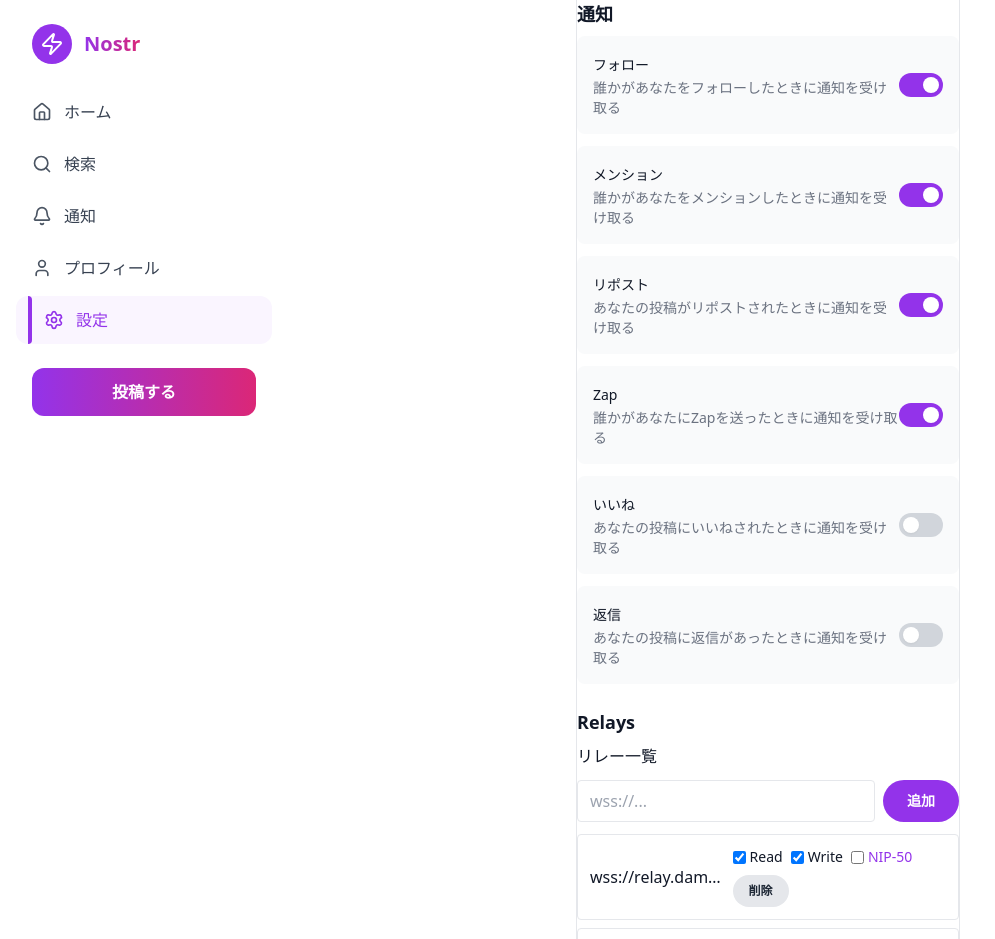
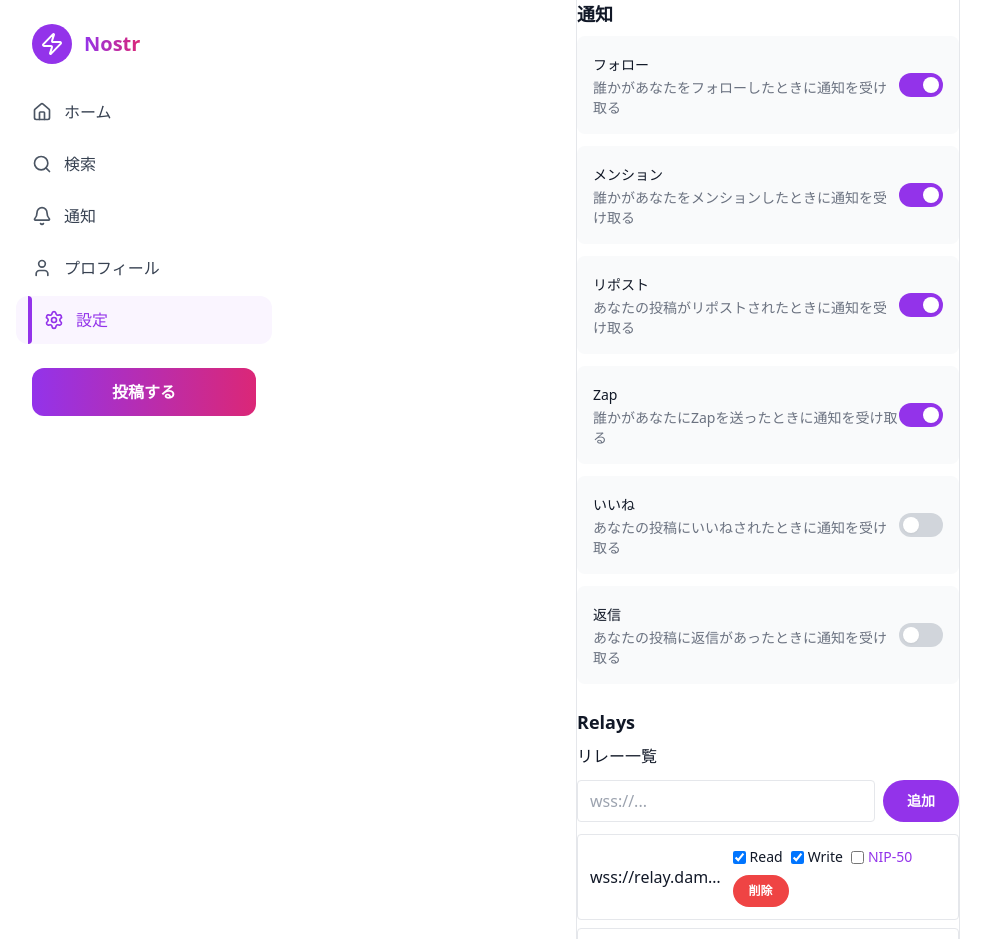
Before and after one commit to Hakkadaikon/nostr-front, a Next.js app: page /settings in a window 1280 px wide. Shown: the top 939 px of the page, without its empty margins (0-995 px from the left). Built offline with nearby package versions, Linux system fonts and the light colour scheme.

Commit message:
style: align button colors with intent

```diff
--- a/app/notifications/page.tsx
+++ b/app/notifications/page.tsx
@@ -50,7 +50,7 @@ export default function NotificationsPage() {
             {filteredNotifications.length > 0 && (
               <button
                 onClick={handleClearAll}
-                className="p-1.5 text-gray-500 hover:text-red-500 dark:text-gray-400 dark:hover:text-red-400 transition-colors"
+                className="p-1.5 text-red-500 hover:text-red-600 dark:text-red-400 dark:hover:text-red-300 transition-colors"
                 title="すべての通知を削除"
               >
                 <Trash2 size={18} />
--- a/components/compose/ComposeModal.tsx
+++ b/components/compose/ComposeModal.tsx
@@ -97,7 +97,7 @@ export default function ComposeModal() {
               <Button
                 onClick={handleClose}
                 disabled={loading}
-                className="bg-gray-300 hover:bg-gray-400 text-gray-800"
+                variant="secondary"
               >
                 キャンセル
               </Button>
--- a/components/relays/RelayManager.tsx
+++ b/components/relays/RelayManager.tsx
@@ -53,8 +53,8 @@ export default function RelayManager() {
                 </label>
                 <Button
                   onClick={() => remove(r.url)}
+                  variant="danger"
                   className="whitespace-nowrap text-xs px-3 py-1"
-                  variant="secondary"
                 >
                   削除
                 </Button>
@@ -95,7 +95,8 @@ export default function RelayManager() {
             </div>
             <Button
               onClick={() => setSearchRelay(null)}
-              className="text-xs bg-red-500 hover:bg-red-600"
+              variant="danger"
+              className="text-xs"
             >
               削除
             </Button>
--- a/components/ui/Button.tsx
+++ b/components/ui/Button.tsx
@@ -1,7 +1,7 @@
 import clsx from 'clsx';
 import { ButtonHTMLAttributes } from 'react';
 
-type ButtonVariant = 'primary' | 'secondary' | 'ghost';
+type ButtonVariant = 'primary' | 'secondary' | 'ghost' | 'danger';
 
 interface ButtonProps extends ButtonHTMLAttributes<HTMLButtonElement> {
   variant?: ButtonVariant;
@@ -11,8 +11,9 @@ const BASE_CLASSES = 'inline-flex items-center justify-center rounded-full px-4
 
 const VARIANT_CLASSES: Record<ButtonVariant, string> = {
   primary: 'bg-purple-600 text-white hover:bg-purple-700 focus-visible:ring-purple-500 dark:bg-purple-500 dark:hover:bg-purple-400 dark:focus-visible:ring-purple-300',
-  secondary: 'bg-gray-200 text-gray-800 hover:bg-gray-300 focus-visible:ring-gray-400 dark:bg-gray-800 dark:text-gray-200 dark:hover:bg-gray-700 dark:focus-visible:ring-gray-600',
+  secondary: 'bg-gray-200 text-gray-800 hover:bg-gray-300 focus-visible:ring-gray-400 dark:bg-gray-700 dark:text-gray-100 dark:hover:bg-gray-600 dark:focus-visible:ring-gray-500',
   ghost: 'bg-transparent text-gray-700 hover:bg-gray-100 focus-visible:ring-purple-500 dark:text-gray-300 dark:hover:bg-gray-800',
+  danger: 'bg-red-500 text-white hover:bg-red-600 focus-visible:ring-red-500 dark:bg-red-500 dark:hover:bg-red-400 dark:focus-visible:ring-red-300',
 };
 
 export function Button({ className, variant = 'primary', type = 'button', ...props }: ButtonProps) {
--- a/components/zap/ZapModal.tsx
+++ b/components/zap/ZapModal.tsx
@@ -150,7 +150,7 @@ export function ZapModal({ isOpen, onClose, tweetId, recipientNpub, recipientLnA
             )}
 
             <div className="flex justify-end gap-2">
-              <Button onClick={handleClose} className="bg-gray-300 hover:bg-gray-400 text-gray-800">
+              <Button onClick={handleClose} variant="secondary">
                 キャンセル
               </Button>
               <Button
@@ -197,7 +197,7 @@ export function ZapModal({ isOpen, onClose, tweetId, recipientNpub, recipientLnA
               <div className="flex justify-center gap-2">
                 <Button
                   onClick={() => navigator.clipboard.writeText(invoice)}
-                  className="bg-gray-300 hover:bg-gray-400 text-gray-800"
+                  variant="secondary"
                 >
                   コピー
                 </Button>
```
